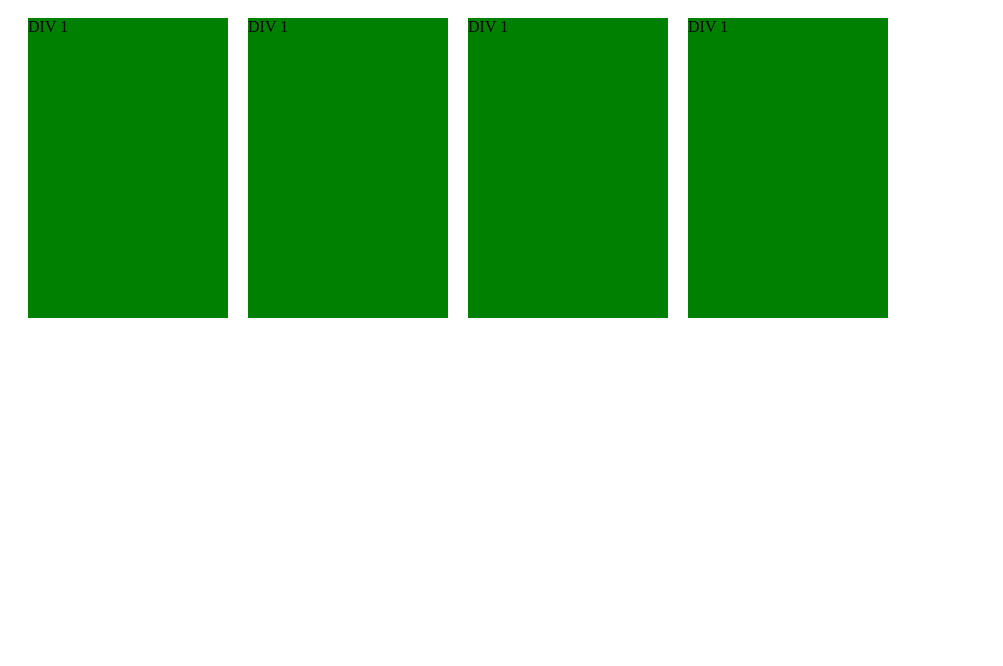
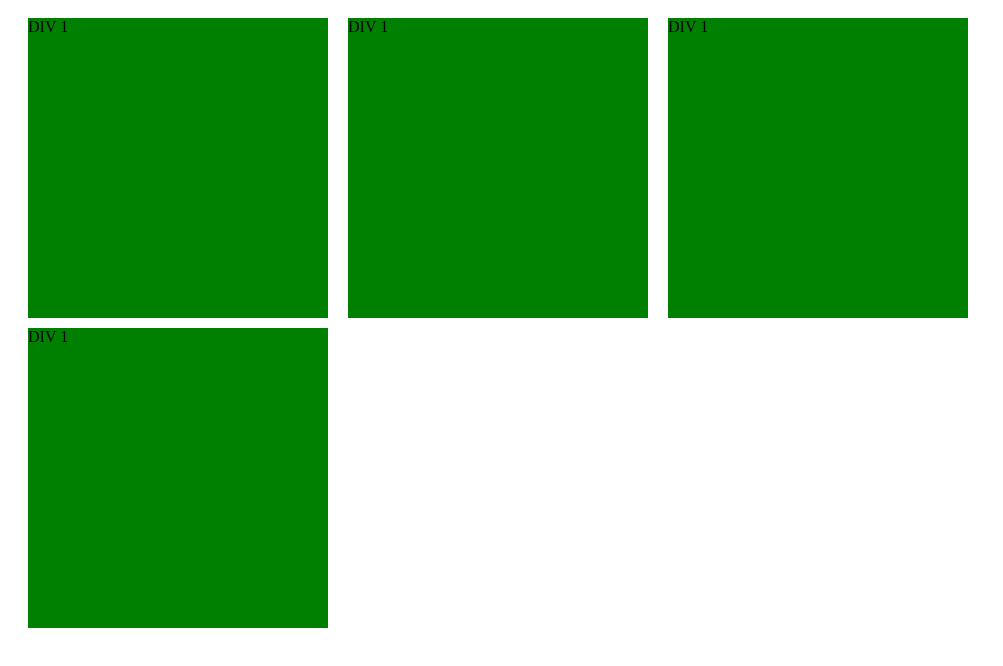
Before and after one commit to MontyGupta87/resp-des, a plain HTML site: page index.html in a window 1280 px wide. Shown: the whole page, without its empty margins (0-1003 px from the left). Drawn offline with Linux system fonts and the light colour scheme.

Commit message:
new updates

```diff
--- a/index.html
+++ b/index.html
@@ -5,7 +5,7 @@
 
 <style>
 .row{width:100%; }
-.col{background:green; float:left; height:300px; width:200px; margin:10px 0px 0px 20px;}
+.col{background:green; float:left; height:300px; width:300px; margin:10px 0px 0px 20px;}
 
 @media only screen and ( min-width: 600px) and ( max-width: 720px) {
 .col{background:blue; width:90%;}
@@ -23,7 +23,7 @@
 
 </style>
 <script>
-//alert(screen.width);
+alert(screen.width);
 </script>
 </head>
 <body>
```
Also changed, not shown: 1 other file.
